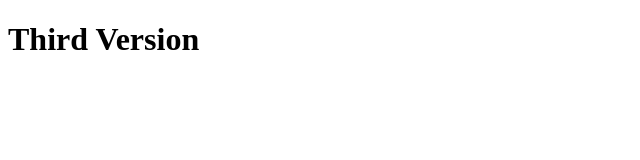
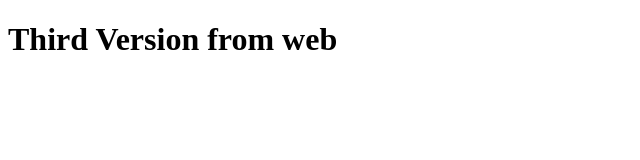
Before and after one commit to seif7666/tutorial, a plain HTML site: page index.html in a window 1280 px wide. Shown: the whole page, without its empty margins (0-640 px from the left). Drawn offline with Linux system fonts and the light colour scheme.

Commit message:
From Web

```diff
--- a/index.html
+++ b/index.html
@@ -9,7 +9,7 @@
 
 <body>
     <h1>
-        Third Version
+        Third Version from web
     </h1>
 
 </body>
```
